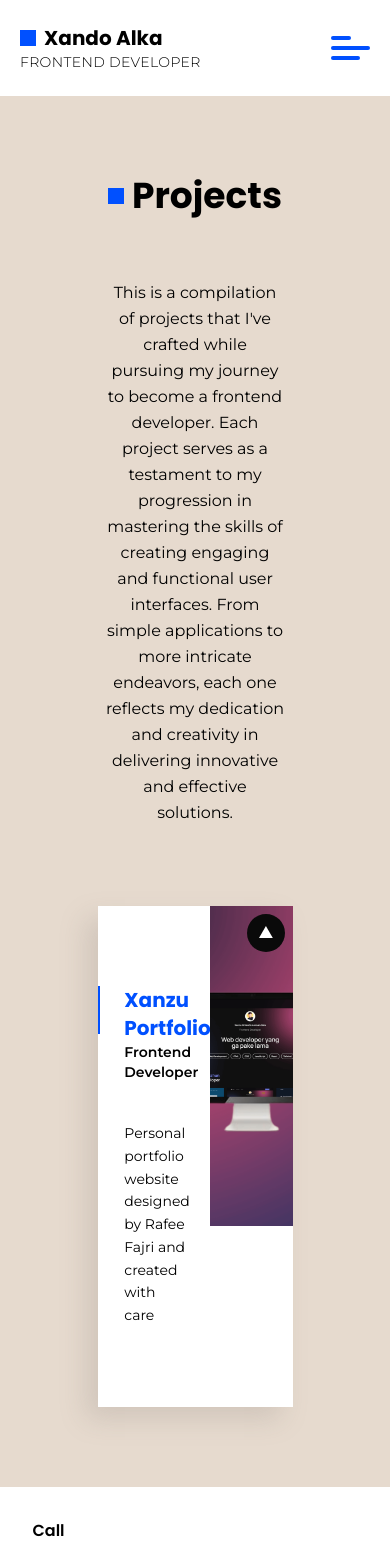
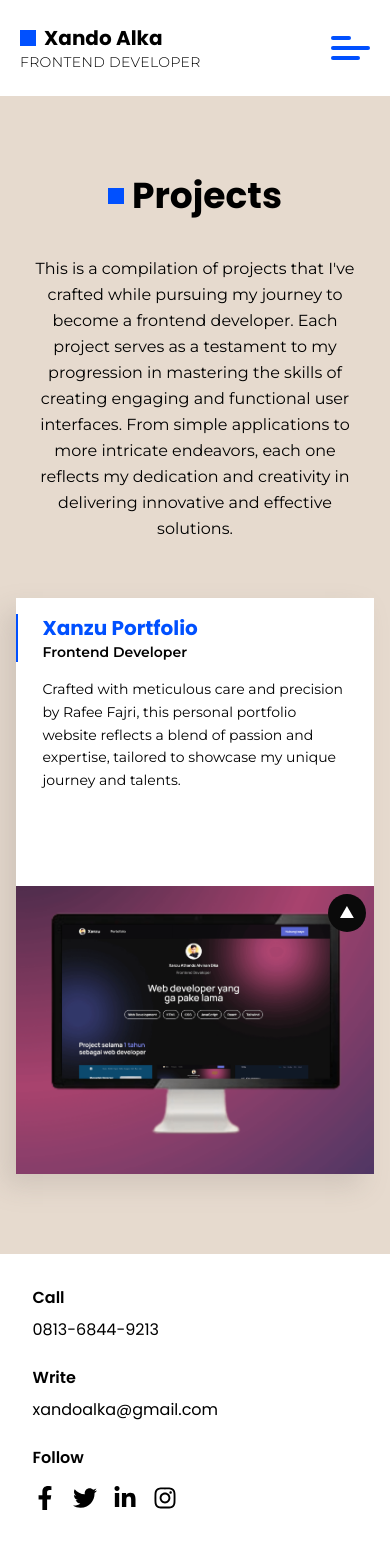
Before and after one commit to xandoalka/Business-CV, a React (Vite) app: page /projects in a window 390 px wide. Shown: the top 1544 px of the page. Built offline with nearby package versions, Linux system fonts and the light colour scheme.

Commit message:
Add Responsive of Resume and Projects Pages

```diff
--- a/src/components/ProfesionalCard.jsx
+++ b/src/components/ProfesionalCard.jsx
@@ -1,6 +1,6 @@
 const ProfesionalCard = () => {
     return (
-        <div className='w-full bg-white py-20 px-12 mt-8 shadow-[-12px_12px_25px_0_rgba(138,131,124,0.23)]'>
+        <div className='w-full bg-white py-10 px-6 lg:py-20 lg:px-12 mt-8 shadow-[-12px_12px_25px_0_rgba(138,131,124,0.23)]'>
             <div>
                 <h2 className='text-2xl font-bold'>Professional skillset</h2>
                 <ul className='mt-8 capitalize flex flex-wrap gap-x-16 gap-y-7 text-sm font-light font-montserrat'>
@@ -18,7 +18,7 @@ const ProfesionalCard = () => {
                     </li>
                 </ul>
             </div>
-            <div className='mt-20'>
+            <div className='mt-12 lg:mt-20'>
                 <h2 className='text-2xl font-bold'>Languages</h2>
                 <ul className='mt-8 flex flex-wrap gap-x-16 gap-y-7 text-sm font-light font-montserrat'>
                     <li className='flex items-center w-52'>
--- a/src/components/ProjectCard.jsx
+++ b/src/components/ProjectCard.jsx
@@ -2,21 +2,21 @@ import { SiVercel } from "react-icons/si"
 
 const ProjectCard = ({ projectTitle, roleTitle, projectDescription, projectImg, projectLink }) => {
     return (
-        <div className="w-full bg-white flex shadow-[-12px_12px_25px_0_rgba(138,131,124,0.23)]">
-            <div className="w-[57.5%] py-20 flex">
+        <div className="w-full bg-white flex flex-col lg:flex-row shadow-[-12px_12px_25px_0_rgba(138,131,124,0.23)]">
+            <div className=" w-full lg:w-[57.5%] py-4 min-h-72 lg:py-20 flex">
 
                 <div className="h-12 w-[2.5%] bg-[#0050ff]"></div>
 
-                <div className="px-6 w-[97.5%]">
+                <div className="px-6 lg:w-[97.5%]">
                     <h1 className="text-xl text-[#0050ff] font-bold">{projectTitle}</h1>
                     <h2 className="text-sm font-semibold font-montserrat">{roleTitle}</h2>
 
-                    <p className="mt-10 font-montserrat text-sm leading-relaxed">{projectDescription}</p>
+                    <p className="mt-4 lg:mt-10 font-montserrat text-sm leading-relaxed">{projectDescription}</p>
                 </div>
 
             </div>
-            <div className="w-[42.5%] h-[20rem] relative">
-                <img className="w-full h-full object-cover" src={projectImg} alt="" />
+            <div className="w-full lg:w-[42.5%] h-72 lg:min-h-[20rem] object-center lg:max-h-96 relative ">
+                <img className="h-72 w-full object-cover" src={projectImg} alt="" />
                 <a className="absolute top-2 right-2 p-3 rounded-full bg-[#0a0a0a] cursor-pointer" href={projectLink} target="_blank">
                     <svg
                         width="14"
--- a/src/components/ResumeCard.jsx
+++ b/src/components/ResumeCard.jsx
@@ -1,14 +1,14 @@
 const ResumeCard = ({ years, schoolNameOrJobPosition, majorOrCompanyName, location, description }) => {
   return (
-    <div className="w-full bg-white py-20 px-12 shadow-[-12px_12px_25px_0_rgba(138,131,124,0.23)]">
+    <div className="w-full bg-white py-10 px-6 lg:py-20 lg:px-12 shadow-[-12px_12px_25px_0_rgba(138,131,124,0.23)]">
       <h1 className="text-xl font-bold text-[#0050ff] inline-block">{years}</h1>
-      <div className="flex justify-between font-montserrat mt-2 font-light">
-        <div className="w-1/2">
+      <div className="flex justify-between flex-col lg:flex-row font-montserrat mt-2 font-light">
+        <div className="lg:w-1/2">
           <h2 className="uppercase">{schoolNameOrJobPosition}</h2>
           <h3 className="text-sm">{majorOrCompanyName}</h3>
           <h3 className="text-sm mt-4">{location}</h3>
         </div>
-        <div className="w-1/2 leading-6 text-sm">
+        <div className="lg:w-1/2 leading-6 text-sm mt-4">
           <p>
             {description}
           </p>
--- a/src/pages/Projects.jsx
+++ b/src/pages/Projects.jsx
@@ -12,20 +12,20 @@ const Projects = () => {
       transition={{ duration: 1.2 }}
       className='bg-[#e6dace] min-h-screen mt-24 lg:mt-28'
     >
-      <div className='flex flex-col items-center py-20 w-1/2 mx-auto'>
+      <div className='flex flex-col items-center py-20 w-11/12 lg:w-1/2 mx-auto'>
 
         <span className='flex items-center'>
           <span className="h-4 w-4 bg-[#0050ff]"></span>
           <h1 className='ml-2 text-4xl font-bold'>Projects</h1>
         </span>
 
-        <p className='mt-16 text-center w-11/12  mx-auto font-montserrat leading-relaxed'>This is a compilation of projects that I've crafted while pursuing my journey to become a frontend developer. Each project serves as a testament to my progression in mastering the skills of creating engaging and functional user interfaces. From simple applications to more intricate endeavors, each one reflects my dedication and creativity in delivering innovative and effective solutions.</p>
+        <p className='mt-10 lg:mt-16 text-center w-11/12  mx-auto font-montserrat leading-relaxed'>This is a compilation of projects that I've crafted while pursuing my journey to become a frontend developer. Each project serves as a testament to my progression in mastering the skills of creating engaging and functional user interfaces. From simple applications to more intricate endeavors, each one reflects my dedication and creativity in delivering innovative and effective solutions.</p>
 
-        <section className='mt-20 w-full flex flex-col gap-14'>
+        <section className='mt-14 lg:mt-20 w-full flex flex-col gap-14'>
           <ProjectCard
             projectTitle="Xanzu Portfolio"
             roleTitle="Frontend Developer"
-            projectDescription="Personal portfolio website designed by Rafee Fajri and created with care"
+            projectDescription="Crafted with meticulous care and precision by Rafee Fajri, this personal portfolio website reflects a blend of passion and expertise, tailored to showcase my unique journey and talents."
             projectImg={foto1}
             projectLink="https://xanzu-portofolio.vercel.app/"
           ></ProjectCard>
--- a/src/pages/Resume.jsx
+++ b/src/pages/Resume.jsx
@@ -13,14 +13,14 @@ const Resume = () => {
       className='bg-[#e6dace] min-h-screen mt-24 lg:mt-28'
     >
 
-      <div className='flex flex-col items-center py-20 w-[48%] mx-auto'>
+      <div className='flex flex-col items-center py-20 w-11/12 lg:w-[48%] mx-auto'>
 
         <span className='flex items-center'>
-          <span className="h-4 w-4 bg-[#0050ff]"></span>
+          <span className="h-5 w-5 lg:h-4 lg:w-4 bg-[#0050ff]"></span>
           <h1 className='ml-2 text-4xl font-bold'>Resume</h1>
         </span>
 
-        <section className='mt-20 w-full flex flex-col gap-14'>
+        <section className='mt-20 w-full flex flex-col gap-10 lg:gap-14'>
           <div className='flex justify-between'>
             <h2 className='text-2xl font-bold'>Education</h2>
             <a className="w-40 text-center uppercase text-sm font-semibold font-montserrat py-2 border border-[#0050ff] bg-[#0050ff] rounded-3xl text-white transition-all duration-200 ease-linear hover:bg-white hover:text-[#0050ff]" href="#">Download CV</a>
```
